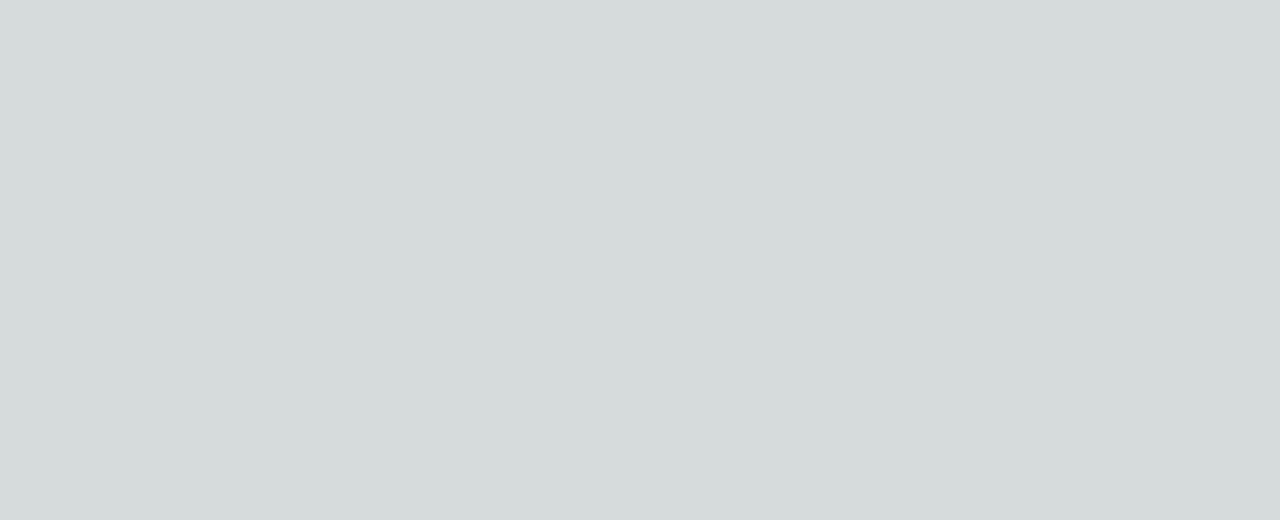
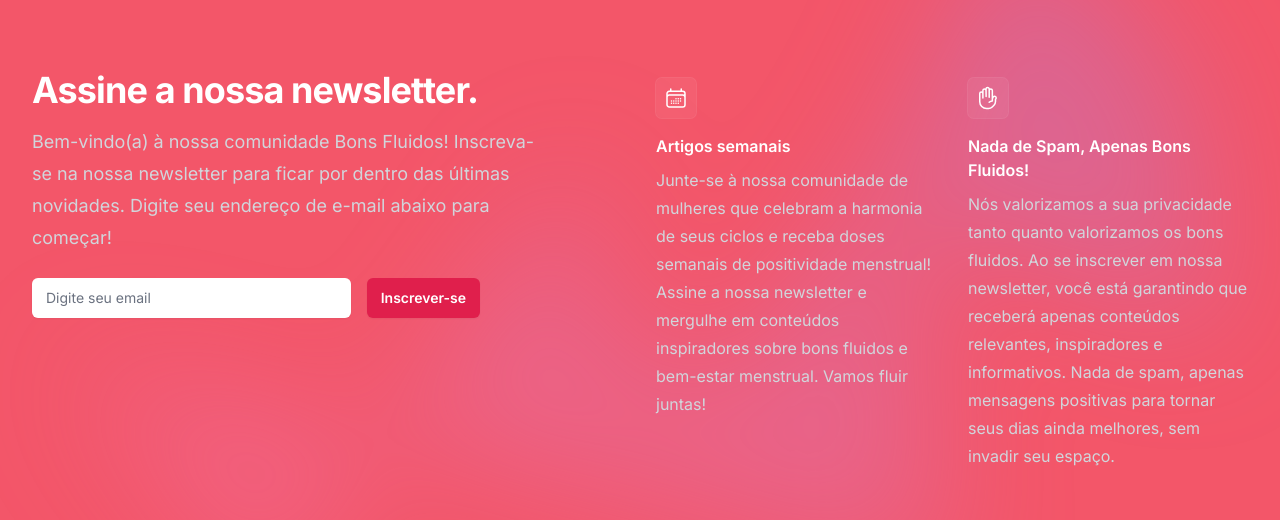
Before and after one commit to GustavoLuche/bons-fluidos-news-management, a Next.js app: page / in a window 1280 px wide. Shown: the part 1182-1702 px from the top of the page. Before the commit the page ends 1124 px from the top, so only its background shows below. Built offline with nearby package versions, Linux system fonts and the light colour scheme.

Commit message:
Changes in git ignore

```diff
--- a/src/app/page.js
+++ b/src/app/page.js
@@ -58,7 +58,7 @@ const Home = () => {
       <Navbar selectedTab="Inicio" />
       <CustomHeader title="Inicio" />
       <NewsFeed posts={newsList} />
-      {/* <NewsletterSection /> */}
+      <NewsletterSection />
       <div className=" w-screen bg-white" />
     </main>
   );
```
Also changed, not shown: 2 other files (tests, documents, lock files or other folders).
